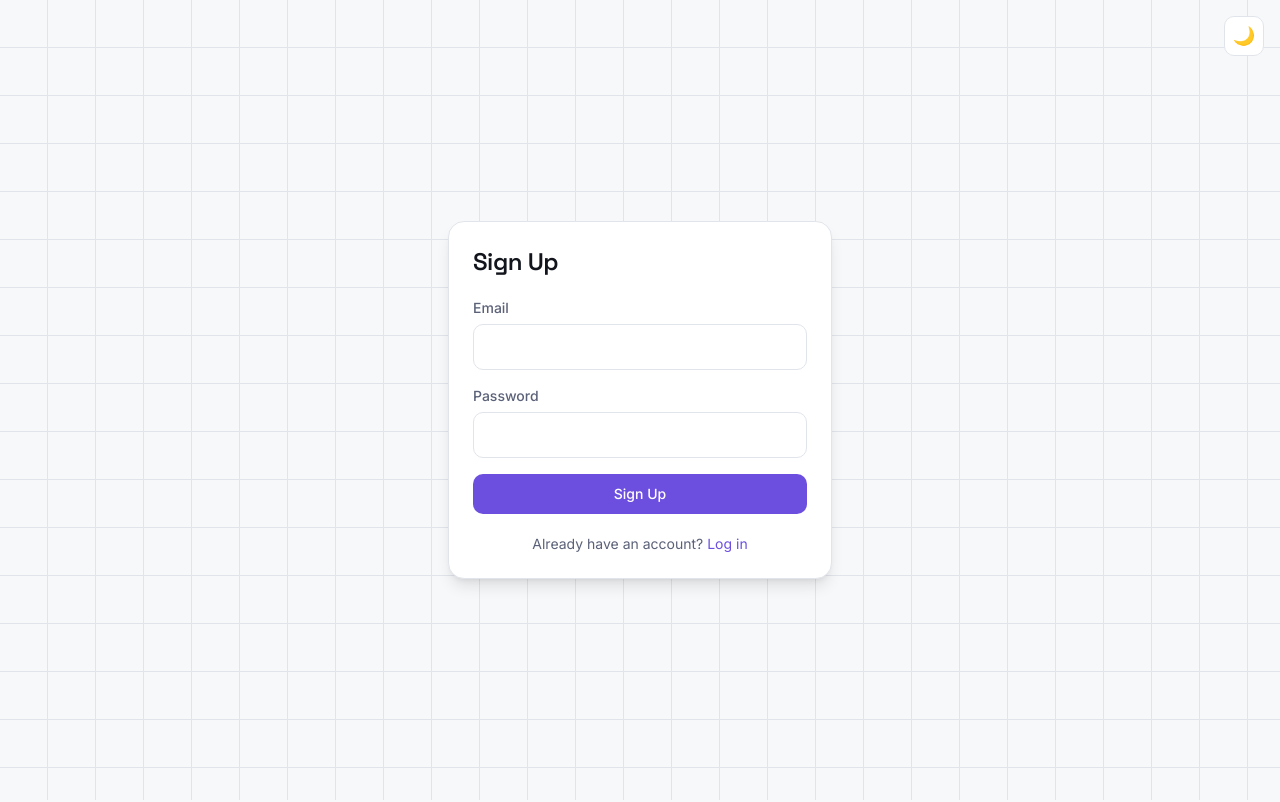
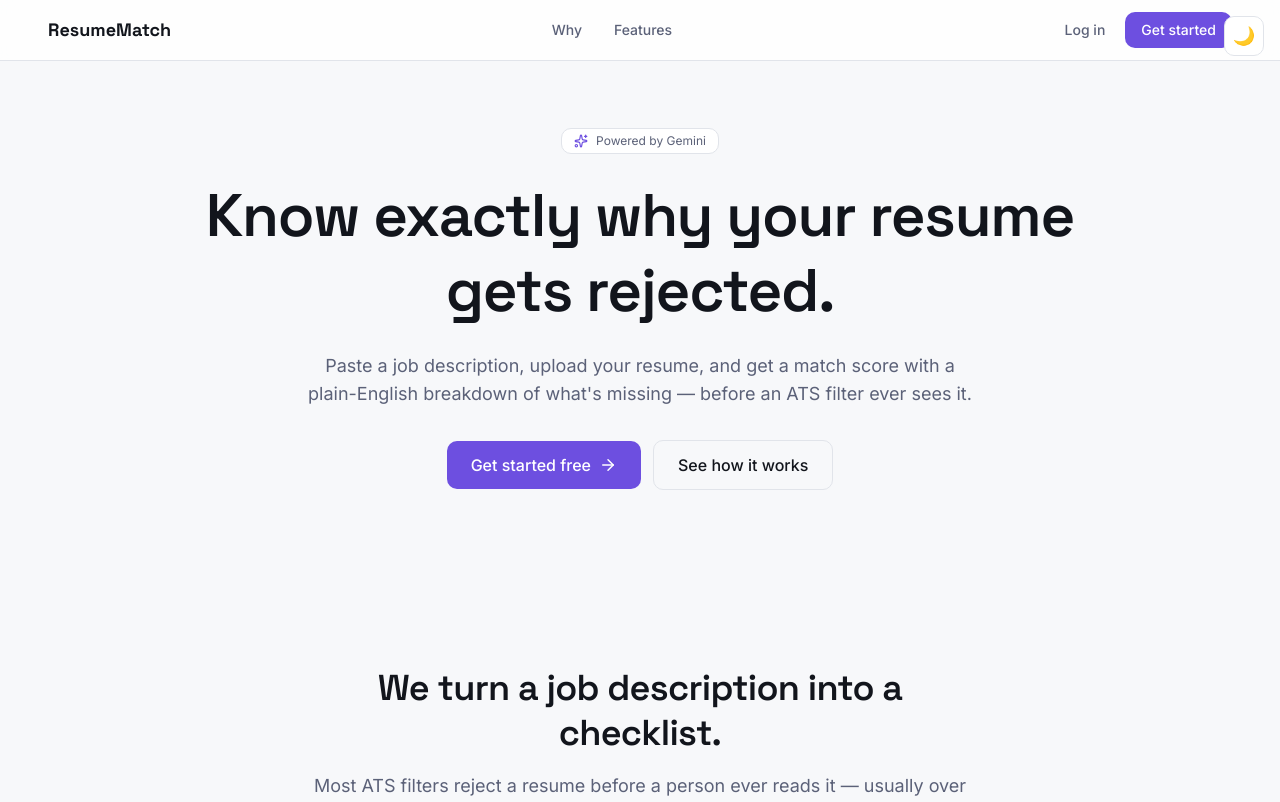
Before and after one commit to AADARSHRAY21/resume-matcher-frontend, a React (Vite) app: page / in a window 1280 px wide. Before the commit this address led to /signup. Shown: the top 802 px of the page. Built offline with nearby package versions, Linux system fonts and the light colour scheme.

Commit message:
Add Landing nav with scroll links, anchor id on feature grid

```diff
--- a/src/App.jsx
+++ b/src/App.jsx
@@ -1,6 +1,7 @@
 import { BrowserRouter, Routes, Route, Navigate } from "react-router-dom";
 import ThemeToggle from "./components/ThemeToggle.jsx";
 import ProtectedLayout from "./components/ProtectedLayout.jsx";
+import Landing from "./pages/Landing.jsx";
 import Login from "./pages/Login.jsx";
 import Signup from "./pages/Signup.jsx";
 import ResumeUpload from "./pages/ResumeUpload.jsx";
@@ -20,9 +21,16 @@ function App() {
           <Route path="/jd-upload" element={<JdUpload />} />
           <Route path="/match" element={<MatchAnalyze />} />
         </Route>
-        <Route path="/" element={ localStorage.getItem("token") ? (
-          <Navigate to="/resume-upload" replace /> ) : (
-           <Navigate to="/signup" replace /> )}
+
+        <Route
+          path="/"
+          element={
+            localStorage.getItem("token") ? (
+              <Navigate to="/resume-upload" replace />
+            ) : (
+              <Landing />
+            )
+          }
         />
       </Routes>
     </BrowserRouter>
--- a/src/components/landing/FeatureGrid.jsx
+++ b/src/components/landing/FeatureGrid.jsx
@@ -38,7 +38,7 @@ const features = [
 
 export default function FeatureGrid() {
   return (
-    <section className="max-w-7xl mx-auto px-6 md:px-12 pb-20 md:pb-28 font-body">
+    <section  id="features" className="max-w-7xl mx-auto px-6 md:px-12 pb-20 md:pb-28 font-body">
       <div className="grid md:grid-cols-3 gap-4">
         {features.map(({ icon: Icon, title, description, large, badge }, i) => (
           <div
--- /dev/null
+++ b/src/components/landing/LandingNav.jsx
@@ -0,0 +1,41 @@
+import { Link } from "react-router-dom";
+
+export default function LandingNav() {
+  return (
+    <nav className="fixed top-0 left-0 right-0 z-30 flex items-center justify-between px-6 md:px-12 py-3 bg-panel/80 backdrop-blur border-b border-line">
+      <Link to="/" className="font-display font-bold text-lg text-text">
+        ResumeMatch
+      </Link>
+
+      <div className="hidden sm:flex items-center gap-2">
+          <a
+          href="#why"
+          className="px-3 py-2 rounded-md text-sm font-medium text-text-muted hover:text-text transition-colors"
+        >
+          Why
+        </a>
+          <a
+          href="#features"
+          className="px-3 py-2 rounded-md text-sm font-medium text-text-muted hover:text-text transition-colors"
+        >
+          Features
+        </a>
+      </div>
+
+      <div className="flex items-center gap-2">
+        <Link
+          to="/login"
+          className="px-3 py-2 rounded-md text-sm font-medium text-text-muted hover:text-text transition-colors"
+        >
+          Log in
+        </Link>
+        <Link
+          to="/signup"
+          className="px-4 py-2 rounded-md text-sm font-medium bg-signal hover:bg-signal-hover text-white transition-colors"
+        >
+          Get started
+        </Link>
+      </div>
+    </nav>
+  );
+}
```
